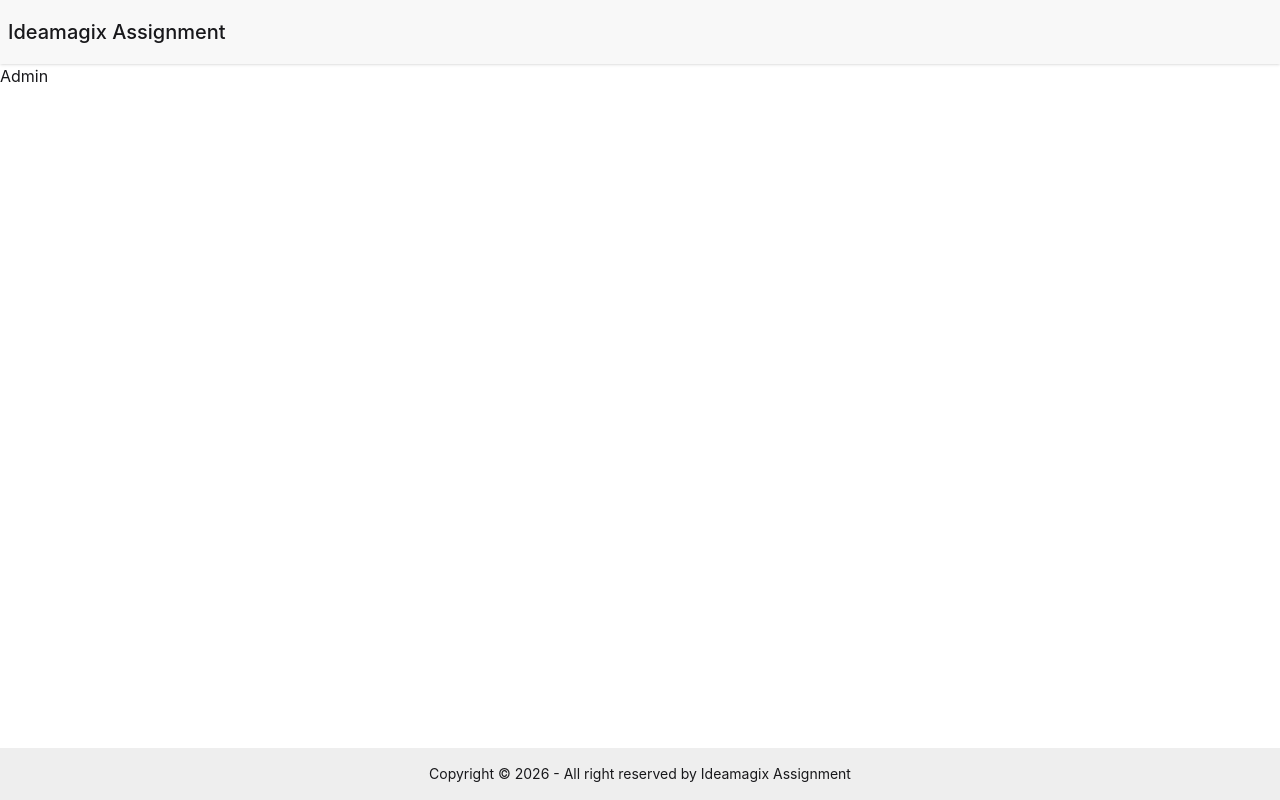
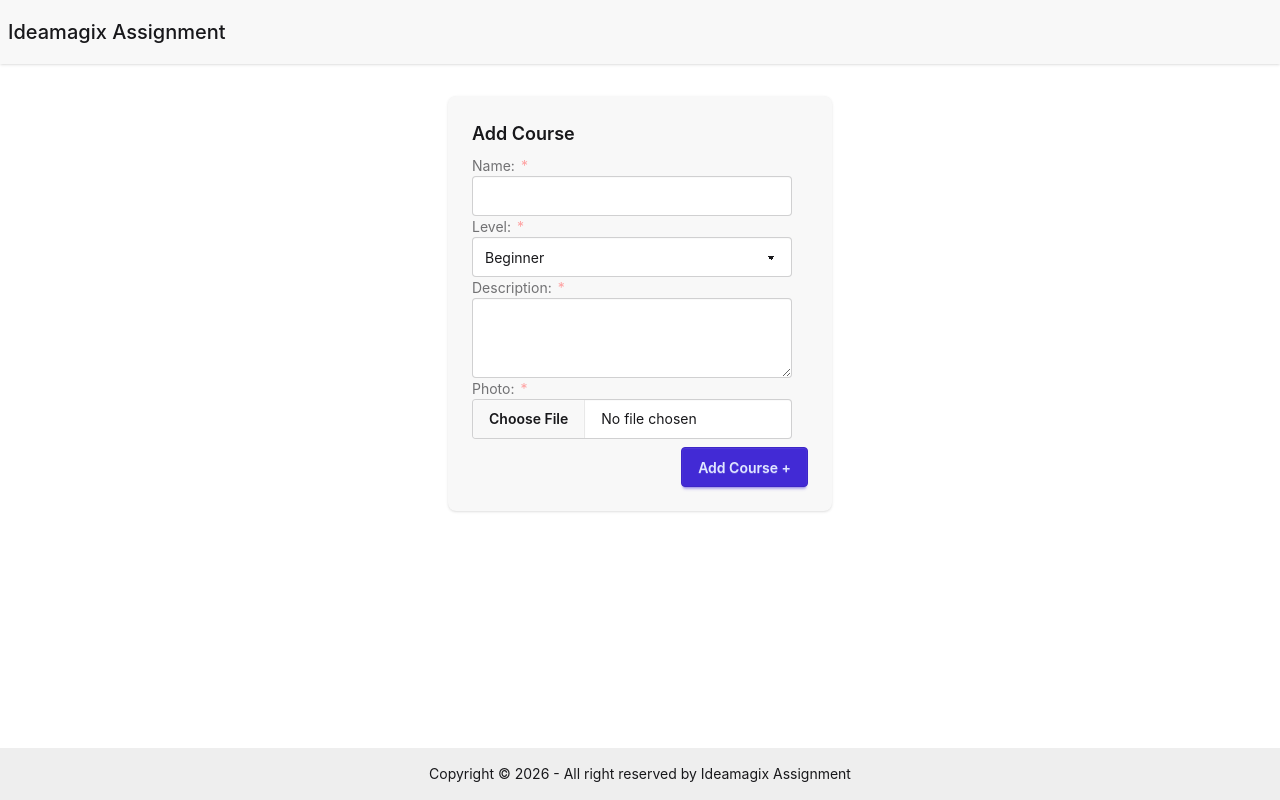
Before and after one commit to Kaustubh-Dalvi1001/Ideamagix_Assignment, a React (Vite) app in the folder ideaMagixFrontend/: page /admin in a window 1280 px wide. Built offline with nearby package versions, Linux system fonts and the light colour scheme; no server answers.

Commit message:
add course added in the admin page

```diff
--- a/ideaMagixFrontend/src/App.jsx
+++ b/ideaMagixFrontend/src/App.jsx
@@ -8,6 +8,7 @@ import { ToastContainer } from "react-toastify";
 import { Provider } from "react-redux";
 import appStore from "./store/appStore";
 import Admin from "./components/Admin";
+import Instructor from "./components/Instructor";
 
 function App() {
   const queryClient = new QueryClient();
@@ -23,6 +24,7 @@ function App() {
                 <Route path="/signup" element={<Signup />} />
                 <Route path="/login" element={<Login />} />
                 <Route path="/admin" element={<Admin />} />
+                <Route path="/instructor" element={<Instructor />} />
               </Route>
             </Routes>
           </BrowserRouter>
--- a/ideaMagixFrontend/src/components/Admin.jsx
+++ b/ideaMagixFrontend/src/components/Admin.jsx
@@ -1,9 +1,91 @@
-import React from 'react'
+import { useMutation } from "@tanstack/react-query";
+import { useForm } from "react-hook-form";
+import { toast } from "react-toastify";
+import { addCourseFn } from "./api";
+import { useEffect, useState } from "react";
 
 const Admin = () => {
+  const { register, handleSubmit, reset, watch } = useForm();
+
+  const [previewURL, setPreviewURL] = useState(null);
+
+  const photoFile = watch("photo");
+
+  useEffect(() => {
+    if (photoFile && photoFile.length > 0) {
+      const file = photoFile[0];
+      const objectURL = URL.createObjectURL(file);
+      setPreviewURL(objectURL);
+
+      return () => URL.createObjectURL(objectURL);
+    } else {
+      setPreviewURL(null);
+    }
+  }, [photoFile]);
+
+  const { mutate: addCourseMutate } = useMutation({
+    mutationFn: (data) => addCourseFn(data),
+    onSuccess: (data) => {
+      console.log(data);
+      toast.success(data.message);
+      reset();
+    },
+    onError: (error) => {
+      console.log(`Error in adding course: ${error}`);
+      const errorMessage = error?.response?.data?.message || error?.message || "Error in adding course.";
+      toast.error(errorMessage);
+    },
+  });
+
+  const handleAddCourse = (data) => {
+    console.log(data);
+    addCourseMutate(data);
+  };
+
   return (
-    <div>Admin</div>
-  )
-}
+    <div className="flex justify-center items-start h-full py-8 gap-10 overflow-y-auto">
+      {/* add course */}
+      <div className="card bg-base-200 w-96 shadow-sm">
+        {previewURL && (
+          <figure className="px-10 pt-10">
+            <img src={previewURL} alt="Shoes" className="rounded-xl" />
+          </figure>
+        )}
+        <div className="card-body">
+          <h2 className="card-title">Add Course</h2>
+          <form onSubmit={handleSubmit(handleAddCourse)}>
+            <label className="label">
+              Name: <span className="text-red-300">*</span>
+            </label>
+            <input {...register("name")} required type="text" className="input" maxLength={30} />
 
-export default Admin
+            <label className="label">
+              Level: <span className="text-red-300">*</span>
+            </label>
+            <select {...register("level")} required className="select">
+              <option value="beginner"> Beginner </option>
+              <option value="intermediate"> Intermediate </option>
+              <option value="advanced"> Advanced </option>
+            </select>
+
+            <label className="label">
+              Description: <span className="text-red-300">*</span>
+            </label>
+            <textarea {...register("description")} required className="textarea" maxLength={200} />
+
+            <label className="label">
+              Photo: <span className="text-red-300">*</span>
+            </label>
+            <input {...register("photo")} required type="file" className="file-input" />
+
+            <div className="card-actions justify-end mt-2">
+              <button className="btn btn-primary"> Add Course + </button>
+            </div>
+          </form>
+        </div>
+      </div>
+    </div>
+  );
+};
+
+export default Admin;
--- a/ideaMagixFrontend/src/components/Body.jsx
+++ b/ideaMagixFrontend/src/components/Body.jsx
@@ -49,6 +49,8 @@ const Body = () => {
   useEffect(() => {
     if (status === "authenticated" && location.pathname === "/" && profile.role === "admin") {
       navigate("/admin");
+    } else if (status === "authenticated" && location.pathname === "/" && profile.role === "instructor") {
+      navigate("/instructor");
     }
   });
 
--- /dev/null
+++ b/ideaMagixFrontend/src/components/Instructor.jsx
@@ -0,0 +1,9 @@
+import React from 'react'
+
+const Instructor = () => {
+  return (
+    <div>Instructor</div>
+  )
+}
+
+export default Instructor
--- a/ideaMagixFrontend/src/components/api.js
+++ b/ideaMagixFrontend/src/components/api.js
@@ -24,3 +24,16 @@ export const loginFn = async (userData) => {
   const response = await api.post("/login", userData);
   return response.data;
 };
+
+export const addCourseFn = async (data) => {
+  const formData = new FormData();
+  formData.append("name", data.name);
+  formData.append("level", data.level);
+  formData.append("description", data.description);
+  formData.append("photo", data.photo[0]);
+
+  const response = await api.post("/addCourse", formData, {
+    headers: { "Content-Type": "multipart/form-data" },
+  });
+  return response.data;
+};
```
Also changed, not shown: 1 other file (tests, documents, lock files or other folders).
